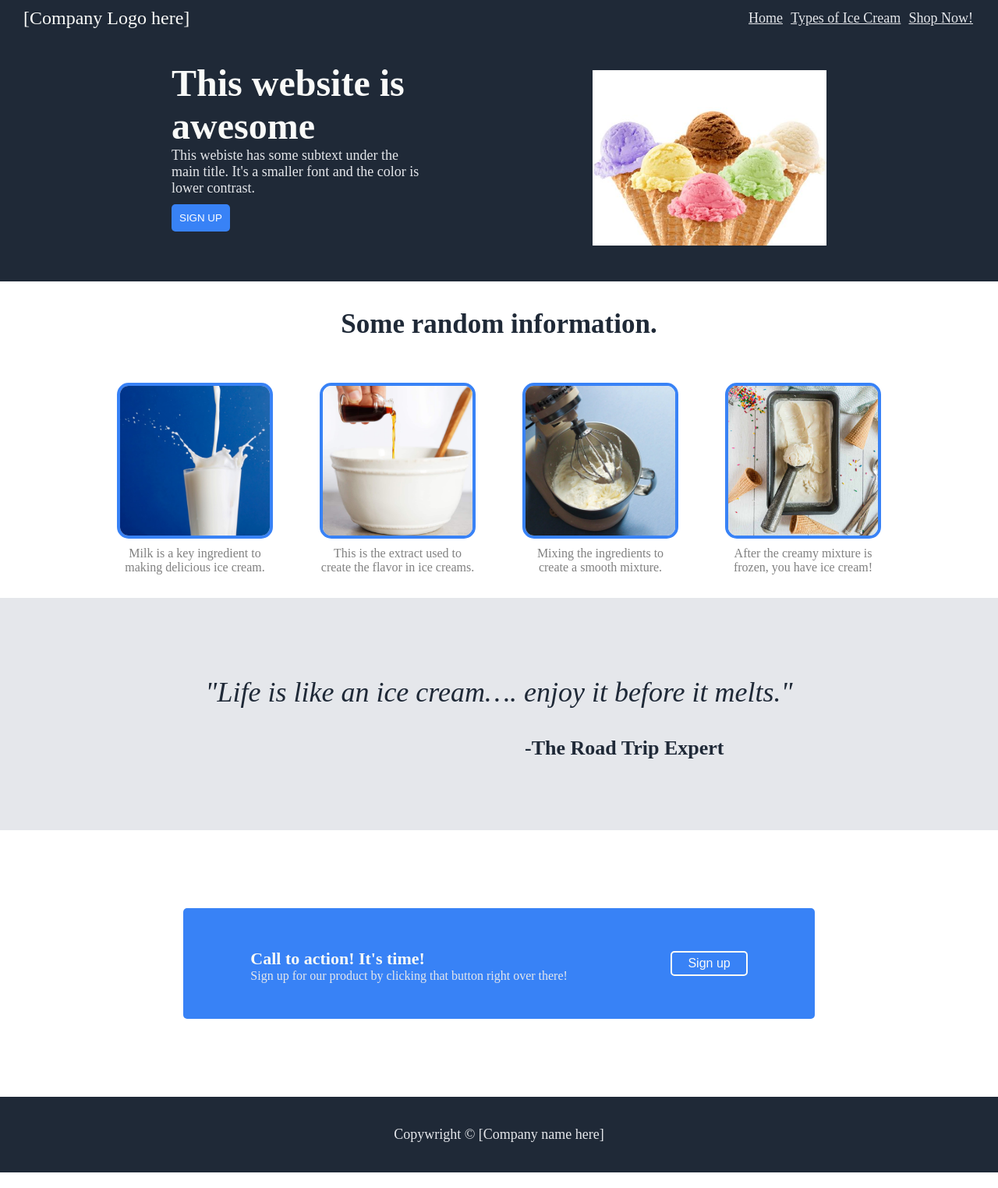
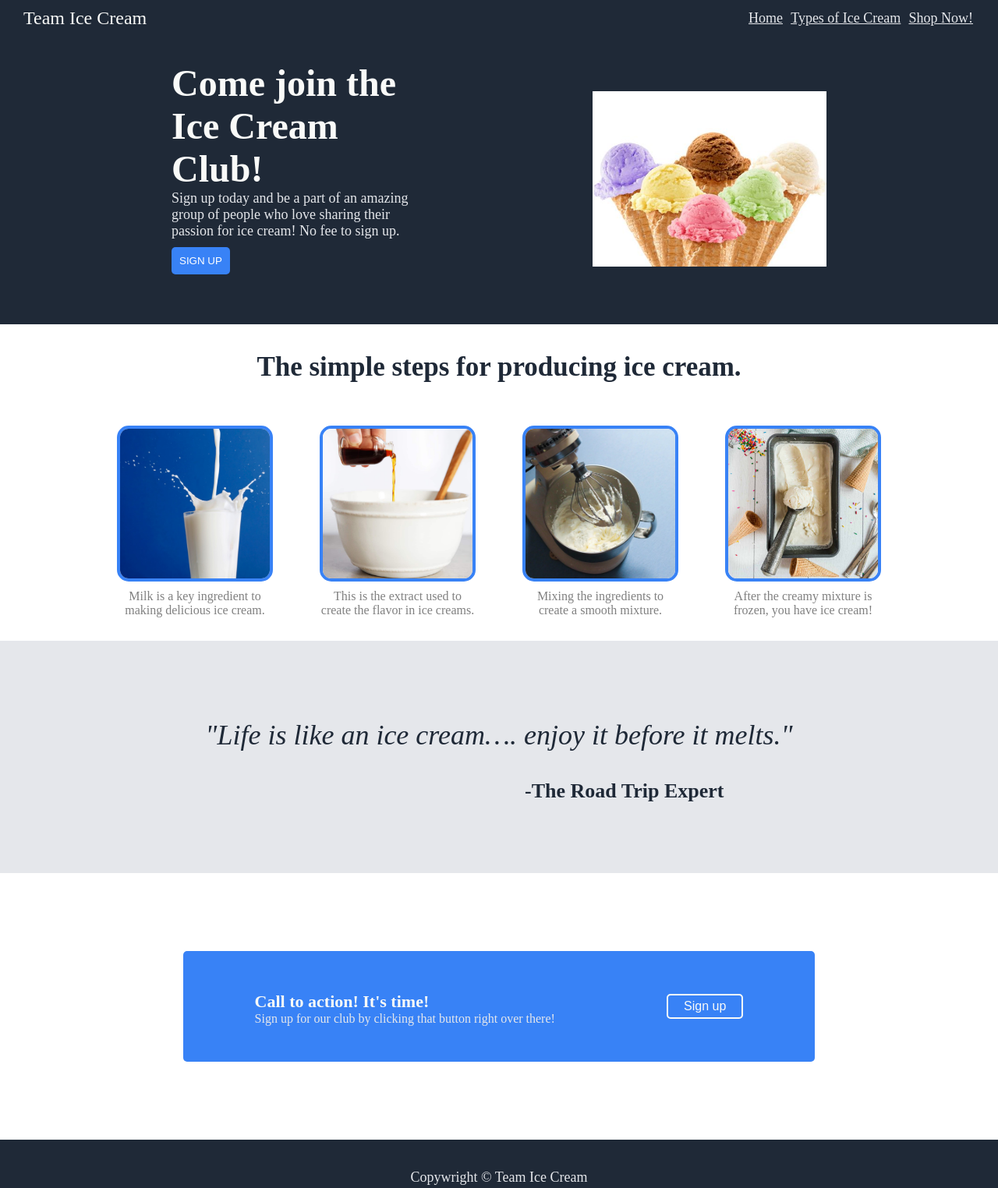
Before and after one commit to storm1486/Landing-Page, a plain HTML site: page index.html in a window 1280 px wide. Shown: the whole page at 78% size. Drawn offline with Linux system fonts and the light colour scheme.

Commit message:
Changed content showing on html page

```diff
--- a/index.html
+++ b/index.html
@@ -10,7 +10,7 @@
 <body>
     <div class="hero">
         <div class="header">
-            <header class="logo">[Company Logo here]</header>
+            <header class="logo"> Team Ice Cream</header>
         </div>
         <div class="links">
             <a href="#" class="link">Home</a>
@@ -18,8 +18,8 @@
             <a href="#" class="link">Shop Now!</a>
         </div>
         <div class="text">
-            <h1 class="maintext">This website is awesome</h1>
-            <p class="subtext">This webiste has some subtext under the main title. It's a smaller font and the color is lower contrast.</p>
+            <h1 class="maintext">Come join the Ice Cream Club!</h1>
+            <p class="subtext">Sign up today and be a part of an amazing group of people who love sharing their passion for ice cream! No fee to sign up.</p>
             <button type="button" class="signup">SIGN UP</button>
         </div>
         <div>
@@ -30,7 +30,7 @@
 
     <div class="information">
         <div class = "information_header">
-            <p>Some random information.</p>
+            <p>The simple steps for producing ice cream.</p>
         </div>
         <div class = "images">
             <img class="group_img" src="./images/milk.jpeg" alt="Image 1"/>
@@ -68,7 +68,7 @@
         <div class="container">
             <div id="cta_text">
                 <p class="cta_text">Call to action! It's time!</p>
-                <p class="cta_text">Sign up for our product by clicking that button right over there!</p>
+                <p class="cta_text">Sign up for our club by clicking that button right over there!</p>
             </div>
             <div>
                 <button type="button" class="button_2"> Sign up </button>
@@ -77,6 +77,6 @@
         </div>
 </body>
 <footer class="footer">
-    <p> Copywright &copy; [Company name here] </p>
+    <p> Copywright &copy; Team Ice Cream </p>
 </footer>
 </html>
--- a/styles.css
+++ b/styles.css
@@ -20,7 +20,6 @@ body {
     display: flex;
     align-items: center;
     justify-content: space-evenly;
-    /* justify-content: space-between; */
     flex-wrap: wrap;
     flex-direction: row;
 }
```
